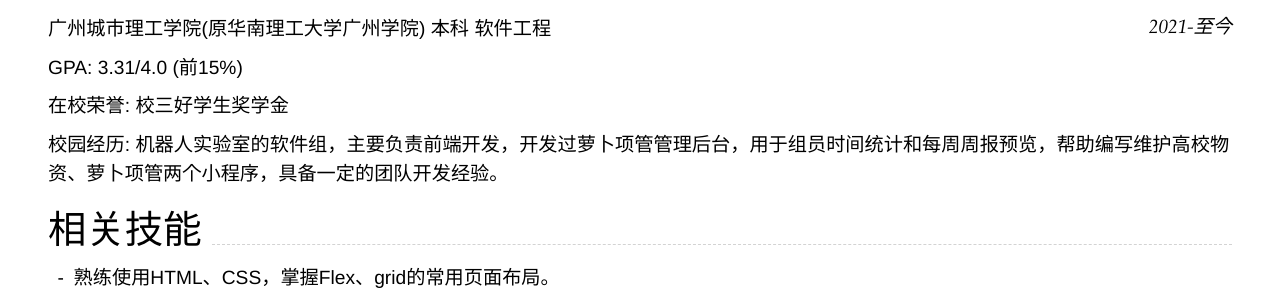
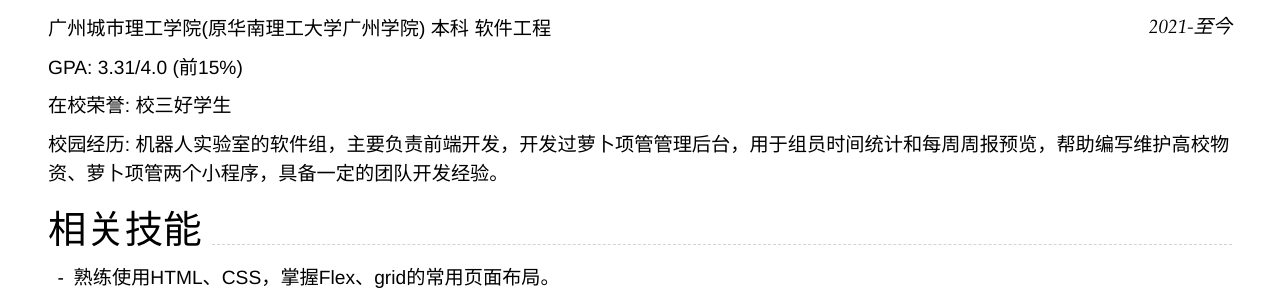
Before and after one commit to hr1201/resume, a Jekyll site: the page built from index.md, in a window 1280 px wide. Shown: the part 275-565 px from the top of the page. Built offline with Jekyll 4.4.1, drawn with Linux system fonts in a browser that asks for light colours; nearby versions of some CDN libraries.

Commit message:
Update index.md

```diff
--- a/index.md
+++ b/index.md
@@ -17,7 +17,7 @@ homepage:
 
 ### 广州城市理工学院(原华南理工大学广州学院)  本科  软件工程 `2021-至今`
 ### GPA: 3.31/4.0 (前15%)
-### 在校荣誉: 校三好学生奖学金
+### 在校荣誉: 校三好学生
 ### 校园经历: 机器人实验室的软件组，主要负责前端开发，开发过萝卜项管管理后台，用于组员时间统计和每周周报预览，帮助编写维护高校物资、萝卜项管两个小程序，具备一定的团队开发经验。
 
 ## 相关技能
```
